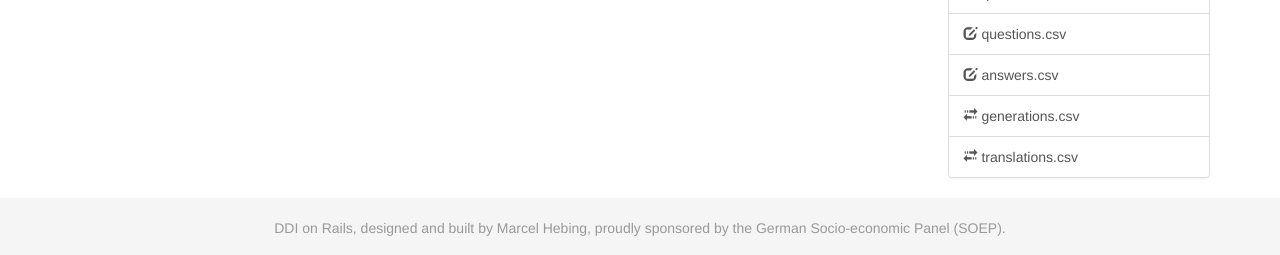
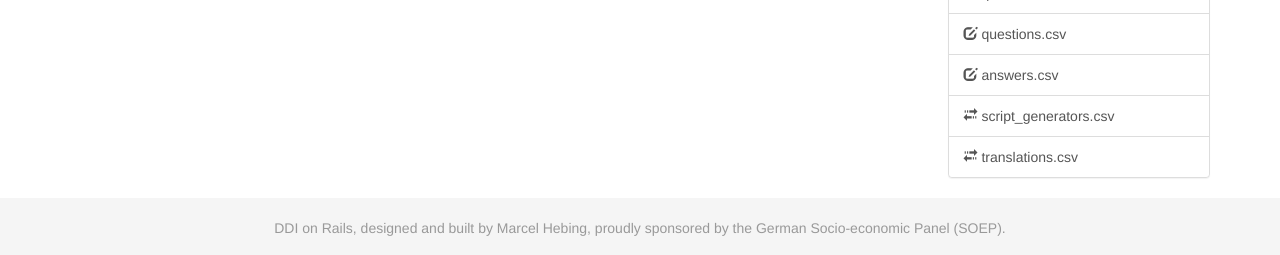
Before and after one commit to ddionrails/ddionrails.github.io, a Jekyll site: the page built from imports/periods_csv.markdown, in a window 1280 px wide. Shown: the part 683-938 px from the top of the page. Built offline with Jekyll 4.4.1, drawn with Linux system fonts in a browser that asks for light colours.

Commit message:
Bugfix: script_generators.csv

```diff
--- a/_data/csv_files.yml
+++ b/_data/csv_files.yml
@@ -30,7 +30,7 @@
   icon: edit
 - name: answers
   icon: edit
-- name: generations
+- name: script_generators
   icon: transfer
 - name: translations
   icon: transfer
```
